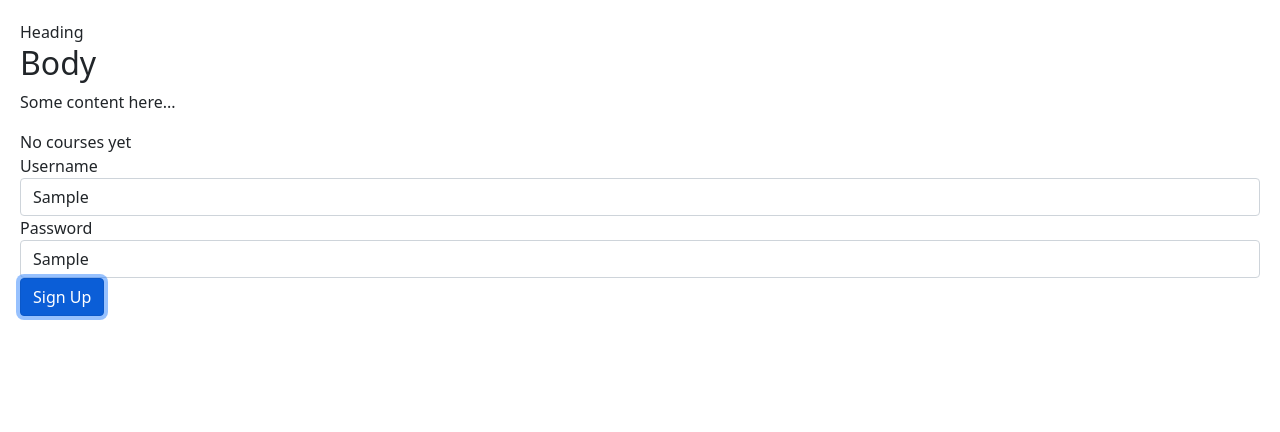
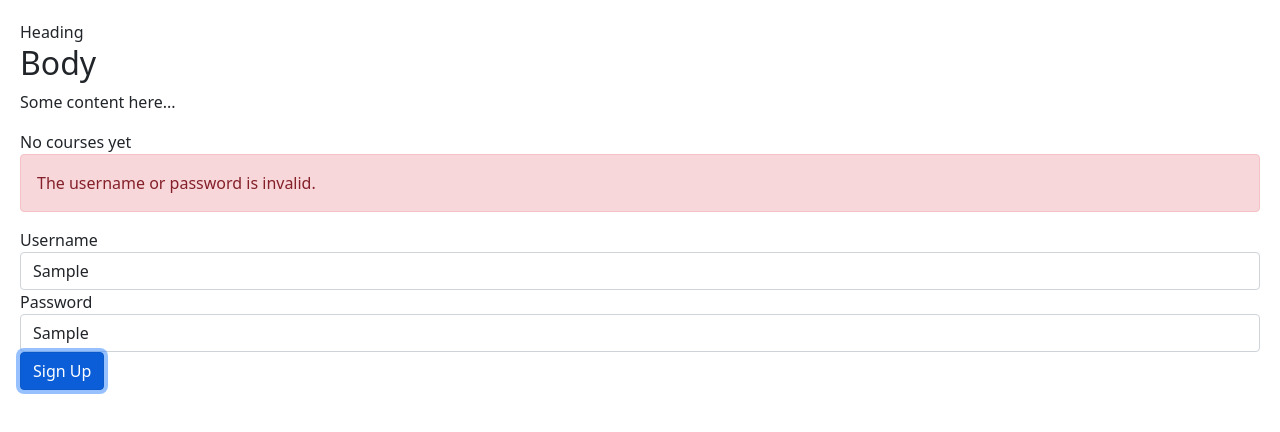
Before and after one commit to neelureddy/Angular2Project, an Angular app: page / in a window 1280 px wide. Both pictures are taken after typing "Sample", "Sample" into the empty fields and a click on the button "Sign Up". Shown: the top 432 px of the page. Built offline with nearby package versions, Linux system fonts and the light colour scheme.

Commit message:
formgroup added

```diff
--- a/src/app/app.module.ts
+++ b/src/app/app.module.ts
@@ -9,6 +9,7 @@ import {FormsModule, ReactiveFormsModule} from '@angular/forms';
 import { AppRoutingModule } from './app-routing.module';
 import { AppComponent } from './app.component';
 import { CoursesComponent } from './courses.component';
+import { NewCourseFormComponent } from './new-course-form/new-course-form.component';
 
 
 @NgModule({
@@ -17,7 +18,8 @@ import { CoursesComponent } from './courses.component';
     CoursesComponent,
     SummaryPipe,
     PanelComponent,
-    SignupFormComponent
+    SignupFormComponent,
+    NewCourseFormComponent
 
   ],
   imports: [
--- /dev/null
+++ b/src/app/new-course-form/new-course-form.component.html
@@ -0,0 +1,12 @@
+<form [formGroup] = "form">
+    <input formControlName= "name" />
+    <div formGroupName= "contact">
+        <input formControlName= "email"/>
+        <input formControlName="phone"/>
+    </div>
+    <ul>
+        <li *ngFor= "let topic of topics.controls">
+            {{topic.value}}
+        </li>
+    </ul>
+</form>
--- /dev/null
+++ b/src/app/new-course-form/new-course-form.component.ts
@@ -0,0 +1,24 @@
+import { Component } from '@angular/core';
+import { FormGroup, FormArray, FormControl, FormBuilder, Validators } from '@angular/forms';
+
+@Component({
+  selector: 'app-new-course-form',
+  templateUrl: './new-course-form.component.html',
+  styleUrls: ['./new-course-form.component.css']
+})
+export class NewCourseFormComponent {
+
+  form: any;
+
+  constructor(fb: FormBuilder){
+    this.form= fb.group({
+      name: ['', Validators.required],
+      contact: fb.group({
+          email: [],
+          phone: []
+      }),
+      topics: fb.array([])
+    });
+  }
+
+}
--- a/src/app/signup-form/signup-form.component.html
+++ b/src/app/signup-form/signup-form.component.html
@@ -1,4 +1,10 @@
-<form [formGroup] = "form">
+
+
+<form [formGroup] = "form" (ngSubmit)= "login()">
+    <div *ngIf="form.errors" class = "alert alert-danger">
+        The username or password is invalid.
+    </div>
+    <div formGroupName= "account">
         <div class="form-group">
             <label for="username">Username</label>
             <input
@@ -6,10 +12,15 @@
                 id="username"
                 type="text"
                 class="form-control">
+        <div *ngIf= "username.pending">Checking for uniqueness...</div>
         <div *ngIf="username.touched && username.invalid" class= "alert alert-danger">
-            <div *ngIf="username.errors.required">Username is required.</div>
-            <div *ngIf="username.errors.minlength">Username should be minimum {{username.errors.minlength.requiredLength}}.</div>
+            <div *ngIf="username.errors.required">Username is required</div>
+            <div *ngIf="username.errors.minlength">Username should be minimum {{username.errors.minlength.requiredLength}}</div>
+            <div *ngIf="username.errors.cannotContainSpace">Username cannot contain space {{username.errors.cannotContainSpace}}</div>
+            <div *ngIf="username.errors.shouldBeUnique">Username is already taken {{username.errors.shouldBeUnique}}</div>
+
         </div>
+
         </div>
         <div class="form-group">
             <label for="password">Password</label>
@@ -19,5 +30,7 @@
                 type="text"
                 class="form-control">
         </div>
+    </div>
+
         <button class="btn btn-primary" type="submit">Sign Up</button>
     </form>
--- a/src/app/signup-form/signup-form.component.ts
+++ b/src/app/signup-form/signup-form.component.ts
@@ -1,5 +1,6 @@
+import { UsernameValidators } from './username.validators';
 import { Component } from '@angular/core';
-import { FormGroup, FormControl, Validators } from '@angular/forms';
+import { FormGroup, FormControl, Validators, AbstractControl } from '@angular/forms';
 
 @Component({
   selector: 'signup-form',
@@ -8,16 +9,23 @@ import { FormGroup, FormControl, Validators } from '@angular/forms';
 })
 export class SignupFormComponent {
   form = new FormGroup({
-     username: new FormControl('',
-     [
-       Validators.required,
-       Validators.minLength(3)
+    account:new FormGroup({
+      username: new FormControl('',
+      Validators.required,
+      UsernameValidators.shouldBeUnique),
+      password: new FormControl('', Validators.required)
 
-     ]),
-     password: new FormControl('', Validators.required)
-  });
+  })
+    });
+
+
+  login(){
+    this.form.setErrors({
+      invalidLogin: true
+    });
+  }
 
   get username(){
-    return this.form.get('username');
+    return this.form.get('account.username');
   }
 }
--- /dev/null
+++ b/src/app/signup-form/username.validators.ts
@@ -0,0 +1,23 @@
+import { AbstractControl, ValidationErrors } from '@angular/forms';
+
+
+export class UsernameValidators {
+   static cannotContainSpace(control: AbstractControl): ValidationErrors | null {
+       if ((control.value as string).indexOf('')>= 0)
+      return {cannotContainSpace: true};
+      return null;
+   }
+     static shouldBeUnique(control:AbstractControl): Promise<ValidationErrors | null>{
+
+        return new Promise ((resolve, reject) => {
+          setTimeout(()=>{
+             if (control.value=== 'neel')
+             resolve({shouldBeUnique: true});
+             else
+             resolve(null);
+         }, 2000);
+
+        });
+     }
+
+}
```
Also changed, not shown: src/app/new-course-form/new-course-form.component.css (added), 1 other file (tests, documents, lock files or other folders).
